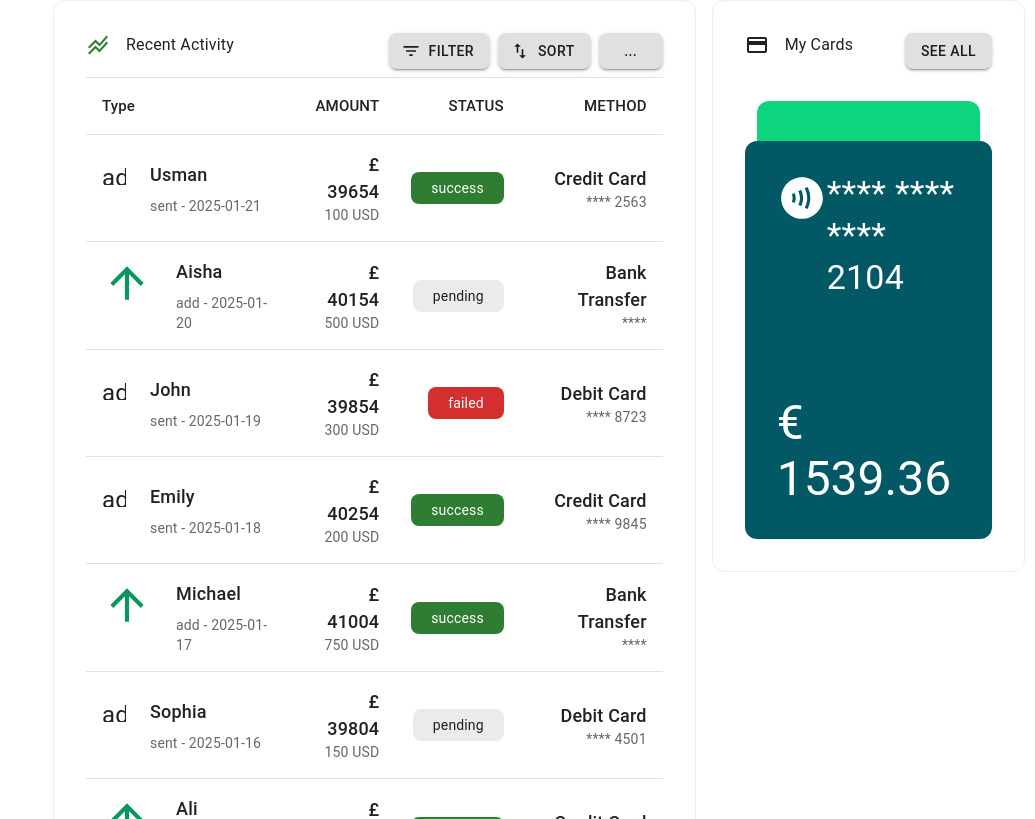
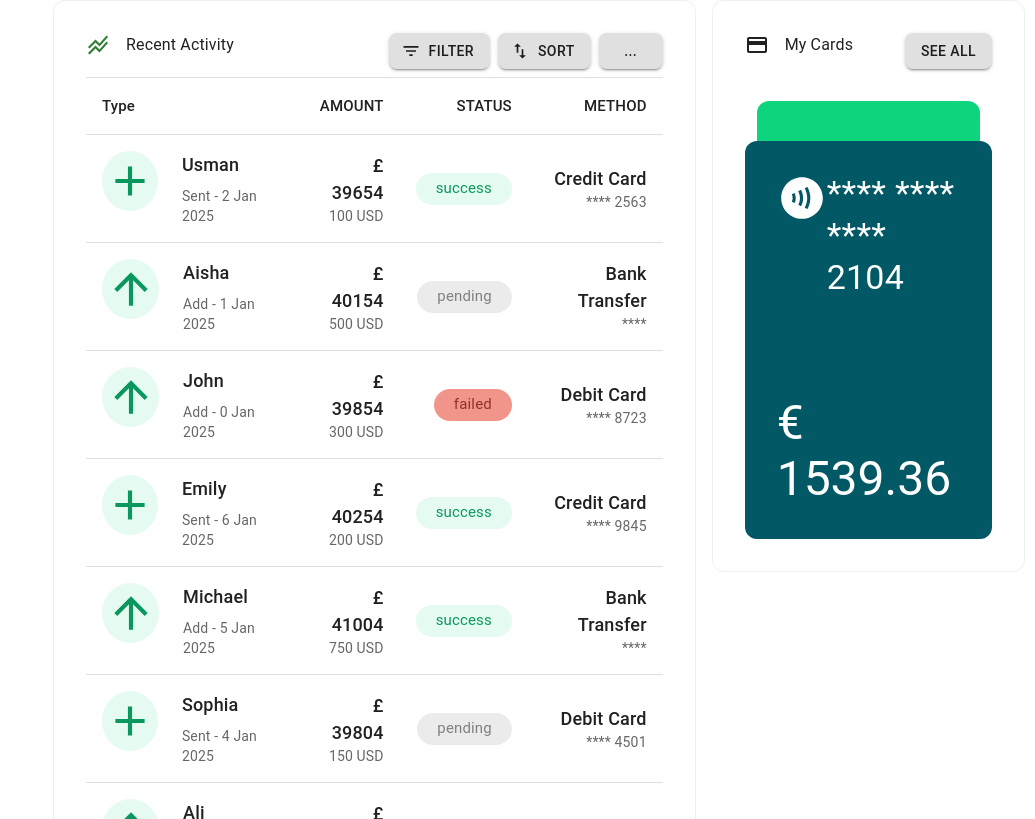
Before and after one commit to Usman2661/SequenceFinance, a React (Vite) app in the folder frontend/: page /dashboard in a window 1280 px wide. Shown: the part 841-1660 px from the top of the page, without its empty margins (245-1280 px from the left). Built offline with nearby package versions, Linux system fonts and the light colour scheme.

Commit message:
recent activity styling

```diff
--- a/frontend/src/components/RecentActivity.tsx
+++ b/frontend/src/components/RecentActivity.tsx
@@ -3,7 +3,6 @@ import {
   Button,
   Chip,
   Divider,
-  Icon,
   Table,
   TableBody,
   TableCell,
@@ -29,7 +28,7 @@ function createData(
   type: {
     recipient: string;
     date: string;
-    type: "add" | "sent";
+    type: "Add" | "Sent";
   },
   amount: {
     transactionAmount: number;
@@ -46,55 +45,55 @@ function createData(
 
 const rows = [
   createData(
-    { recipient: "Usman", date: "2025-01-21", type: "sent" },
+    { recipient: "Usman", date: "2025-01-21", type: "Sent" },
     { transactionAmount: 100, balance: 39654 },
     "success",
     { method: "Credit Card", cardLast4: "2563" }
   ),
   createData(
-    { recipient: "Aisha", date: "2025-01-20", type: "add" },
+    { recipient: "Aisha", date: "2025-01-20", type: "Add" },
     { transactionAmount: 500, balance: 40154 },
     "pending",
     { method: "Bank Transfer", cardLast4: "" }
   ),
   createData(
-    { recipient: "John", date: "2025-01-19", type: "sent" },
+    { recipient: "John", date: "2025-01-19", type: "Add" },
     { transactionAmount: 300, balance: 39854 },
     "failed",
     { method: "Debit Card", cardLast4: "8723" }
   ),
   createData(
-    { recipient: "Emily", date: "2025-01-18", type: "sent" },
+    { recipient: "Emily", date: "2025-01-18", type: "Sent" },
     { transactionAmount: 200, balance: 40254 },
     "success",
     { method: "Credit Card", cardLast4: "9845" }
   ),
   createData(
-    { recipient: "Michael", date: "2025-01-17", type: "add" },
+    { recipient: "Michael", date: "2025-01-17", type: "Add" },
     { transactionAmount: 750, balance: 41004 },
     "success",
     { method: "Bank Transfer", cardLast4: "" }
   ),
   createData(
-    { recipient: "Sophia", date: "2025-01-16", type: "sent" },
+    { recipient: "Sophia", date: "2025-01-16", type: "Sent" },
     { transactionAmount: 150, balance: 39804 },
     "pending",
     { method: "Debit Card", cardLast4: "4501" }
   ),
   createData(
-    { recipient: "Ali", date: "2025-01-15", type: "add" },
+    { recipient: "Ali", date: "2025-01-15", type: "Add" },
     { transactionAmount: 1200, balance: 41204 },
     "success",
     { method: "Credit Card", cardLast4: "1234" }
   ),
   createData(
-    { recipient: "Noah", date: "2025-01-14", type: "sent" },
+    { recipient: "Noah", date: "2025-01-14", type: "Sent" },
     { transactionAmount: 50, balance: 39754 },
     "failed",
     { method: "Bank Transfer", cardLast4: "2551" }
   ),
   createData(
-    { recipient: "Olivia", date: "2025-01-13", type: "add" },
+    { recipient: "Olivia", date: "2025-01-13", type: "Add" },
     { transactionAmount: 300, balance: 40054 },
     "success",
     { method: "Debit Card", cardLast4: "5678" }
@@ -175,22 +174,24 @@ const RecentActivity: React.FC<RecentActivityProps> = ({ cards }) => {
                       direction: "row",
                     }}
                   >
-                    {/* <Box
+                    <Box
                       sx={{
                         spacing: 1,
                         backgroundColor: "#e5fbf1",
-                        borderRadius: 9,
+                        height: 60,
+                        width: 60,
+                        display: "flex",
+                        borderRadius: "50%",
                         alignItems: "center",
                         justifyContent: "center",
                       }}
-                    > */}
-                    {row.type.type === "sent" ? (
-                      <Icon>add_circle</Icon>
-                    ) : (
-                      // <Add sx={{ fontSize: 50, color: "#0a975d" }} />
-                      <ArrowUpward sx={{ fontSize: 50, color: "#0a975d" }} />
-                    )}
-                    {/* </Box> */}
+                    >
+                      {row.type.type === "Sent" ? (
+                        <Add sx={{ fontSize: 50, color: "#0a975d" }} />
+                      ) : (
+                        <ArrowUpward sx={{ fontSize: 50, color: "#0a975d" }} />
+                      )}
+                    </Box>
 
                     <Box
                       sx={{ display: "flex", flexDirection: "column", gap: 1 }}
@@ -199,7 +200,11 @@ const RecentActivity: React.FC<RecentActivityProps> = ({ cards }) => {
                         {row.type.recipient}
                       </Typography>
                       <Typography variant="body2" color="textSecondary">
-                        {row.type.type} - {row.type.date}
+                        {row.type.type} -{" "}
+                        {`${new Date(row.type.date).getDay()}
+                          ${new Date(row.type.date).toLocaleString("default", {
+                            month: "short",
+                          })} ${new Date(row.type.date).getFullYear()}`}
                       </Typography>
                     </Box>
                   </Box>
@@ -225,17 +230,22 @@ const RecentActivity: React.FC<RecentActivityProps> = ({ cards }) => {
                   <Chip
                     sx={{
                       padding: 1,
-                      borderRadius: 2,
-                      fontSize: 14,
+                      borderRadius: 4,
+                      fontSize: 15,
+                      backgroundColor:
+                        row.status === "failed"
+                          ? "#f1948a"
+                          : row.status === "pending"
+                          ? "primary"
+                          : "#e5fbf1",
+                      color:
+                        row.status === "failed"
+                          ? "#943126"
+                          : row.status === "pending"
+                          ? "grey"
+                          : "#0a975d",
                     }}
                     label={row.status}
-                    color={
-                      row.status === "failed"
-                        ? "error"
-                        : row.status === "pending"
-                        ? "inherit"
-                        : "success"
-                    }
                   />
                 </TableCell>
                 <TableCell align="right">
```
